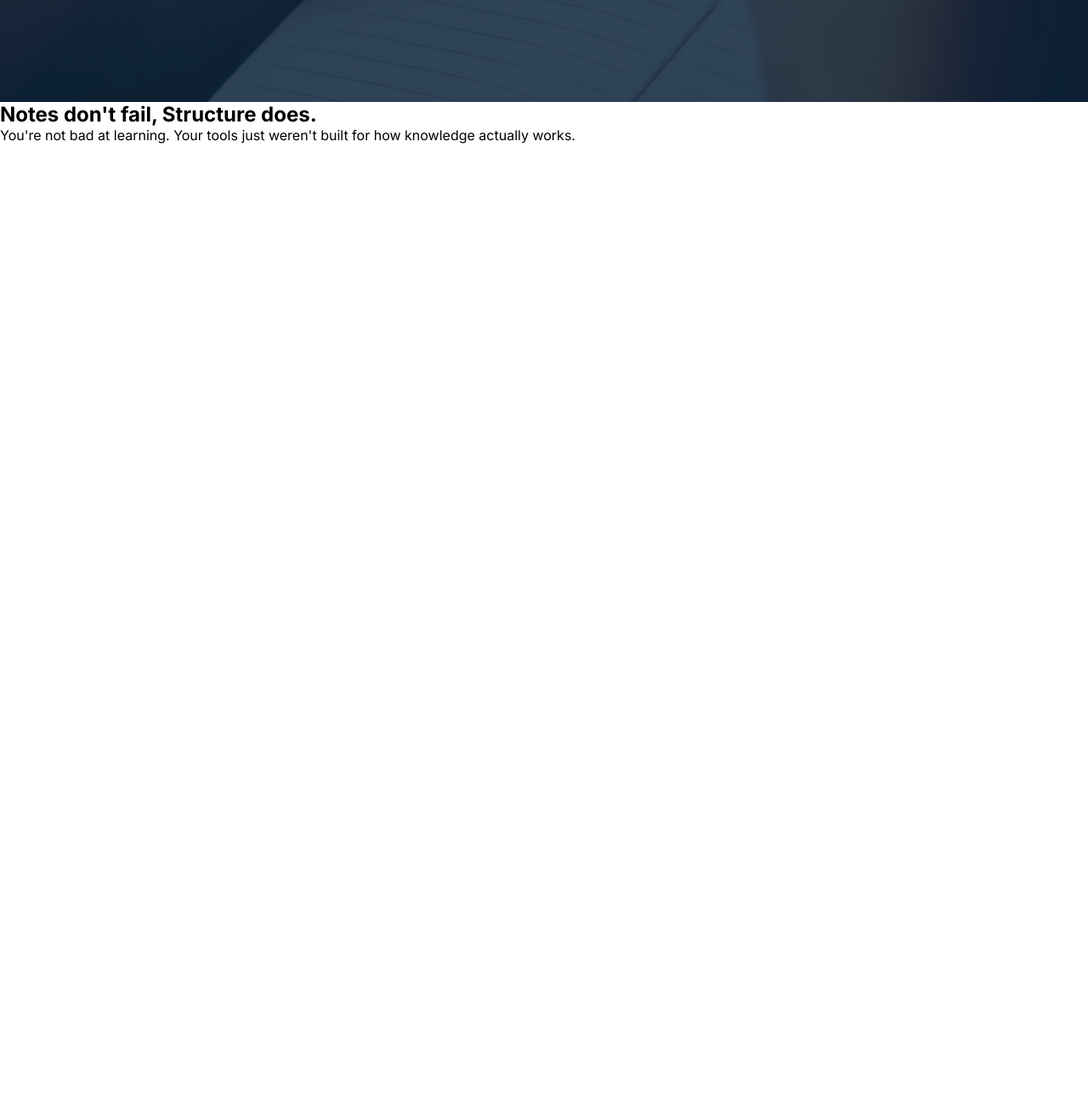
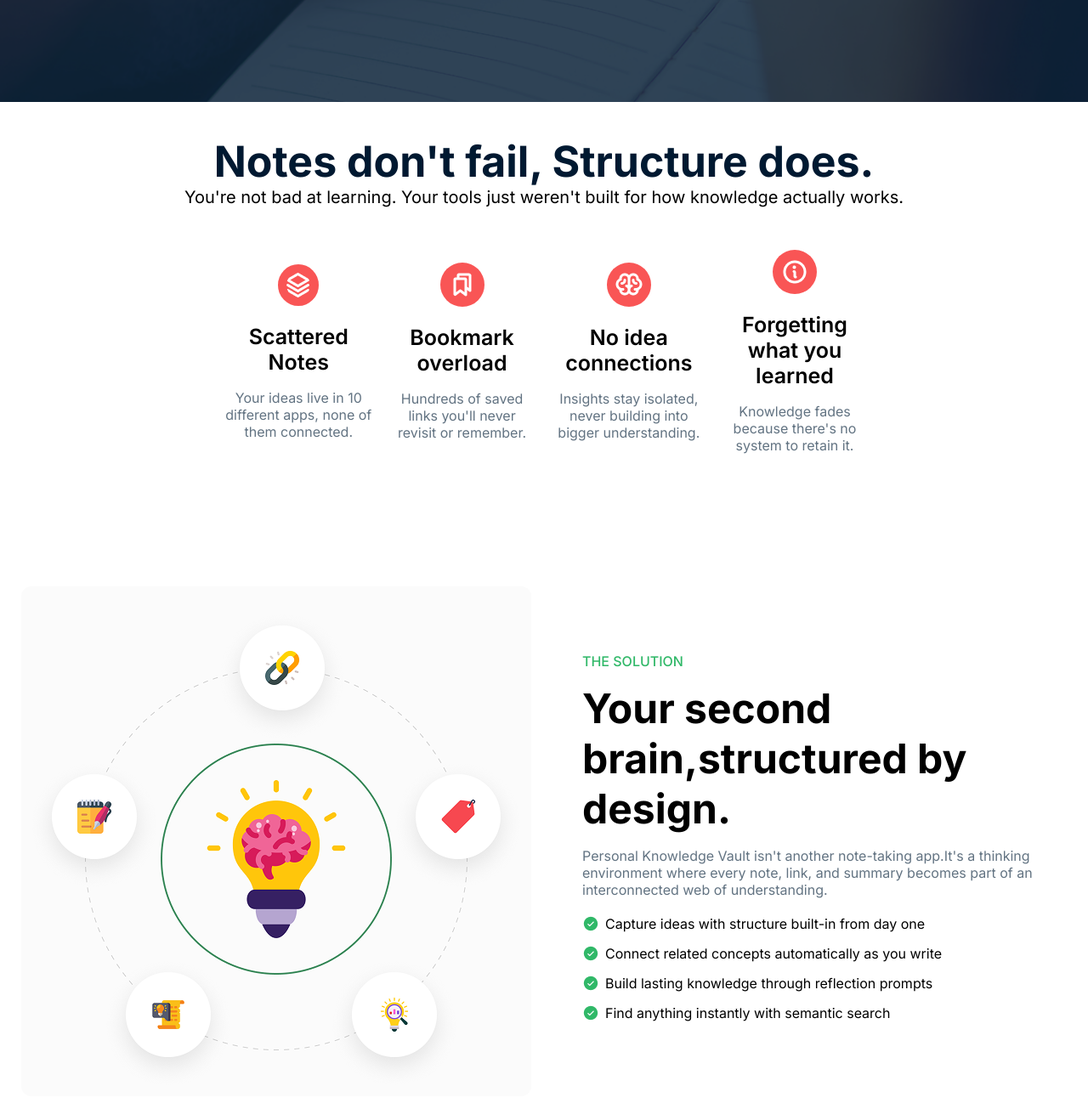
Before and after one commit to ShafiilSadat013/Assignment-1, a plain HTML site: page index.html in a window 1280 px wide. Shown: the part 674-1972 px from the top of the page at 85% size. Before the commit the page ends 843 px from the top, so only its background shows below. Drawn offline with Linux system fonts and the light colour scheme.

Commit message:
done till 3rd section

```diff
--- a/index.html
+++ b/index.html
@@ -42,16 +42,61 @@
     </header>
 
     <section id="sec2">
+    <div class="container">
             <div class="heading">
                 <h1>Notes don't fail, Structure does.</h1>
                 <p>You're not bad at learning. Your tools just weren't built for how knowledge actually works.</p>
             </div>
             <div class="card-container">
                 <div class="cards">
-
+                    <img src="assets/Vector.png" alt="">
+                    <h2>Scattered Notes</h2>
+                    <p>Your ideas live in 10 different apps, none of them connected.</p>
+                </div>
+                <div class="cards">
+                    <img src="assets/Bookmarks.png" alt="">
+                    <h2>Bookmark overload</h2>
+                    <p>Hundreds of saved links you'll never revisit or remember.</p>
+                </div>
+                <div class="cards">
+                    <img src="assets/Brain.png" alt="">
+                    <h2>No idea connections</h2>
+                    <p>Insights stay isolated, never building into bigger understanding.</p>
+                </div>
+                <div class="cards">
+                    <img src="assets/Info.png" alt="">
+                    <h2>Forgetting what you learned</h2>
+                    <p>Knowledge fades because there's no system to retain it.</p>
                 </div>
             </div>
+        </div>
+    </section>
 
+
+    <section id="sec3">
+        <div class="container">
+            <div class="container3">
+                <div class="picture">
+                    <img src="assets/knowledge.png" alt="">
+                </div>
+
+                <div class="writing">
+                    <h6>THE SOLUTION</h6>
+                    <h2>Your second brain,structured by design.</h2>
+                    <p>
+                        Personal Knowledge Vault isn't another note-taking app.It's a thinking environment where every note, link, and summary becomes part of an interconnected web of understanding.
+                    </p>
+
+                    <ul>
+                        <li><img src="assets/CheckCircle.png" alt="">Capture ideas with structure built-in from day one</li>
+                        <li><img src="assets/CheckCircle.png" alt="">Connect related concepts automatically as you write</li>
+                        <li><img src="assets/CheckCircle.png" alt="">Build lasting knowledge through reflection prompts</li>
+                        <li><img src="assets/CheckCircle.png" alt="">Find anything instantly with semantic search</li>
+
+                    </ul>
+                </div>
+            </div>
+        </div>
     </section>
 
 
--- a/styless/assignment1.css
+++ b/styless/assignment1.css
@@ -12,6 +12,12 @@
   font-family: "Inter", sans-serif;
   font-optical-sizing: auto;
 
+}
+
+.container{
+    max-width: 2100px;
+    margin: 0 auto;
+    padding: 0 25px;
 }
 
 
@@ -191,6 +197,111 @@ nav  .middle a{
 }
 
 .banner-content .banner-button .btn2:hover{
-    background-color: white;
-    color: black;
+    background-color: rgb(143, 143, 194);
+    color: rgb(255, 253, 253);
+    transform: scale(1.05);
 }
+
+
+#sec2{
+    width: 100%;
+    height: 450px;
+    padding: 40px 120px 120px 120px;
+    align-items: center;
+    text-align: center;
+}
+
+#sec2 .heading{
+    margin-bottom: 50px;
+}
+
+#sec2 .heading h1{
+    font-size: 50px;
+    color: #001931;
+}
+
+#sec2 .heading p{
+    font-size: 20px;
+}
+
+#sec2 .card-container{
+    display: flex;
+    align-items: center;
+    text-align: center;
+    gap: 25px;
+    padding-left: 120px;
+    padding-right: 120px;
+}
+
+/* icon bg circle */
+.card-container .cards img{
+
+    background-color: #F95555;
+    padding: 10px 10px 10px 10px;
+    border-radius: 50%;
+    margin-bottom: 17px;
+}
+
+.card-container .cards h2{
+    font-size: 25px;
+    font-weight: 600;
+    margin-bottom: 17px;
+}
+
+.card-container .cards p{
+    font-size: 16px;
+    color: #627382;
+}
+
+#sec3{
+    padding: 120px 0;
+}
+
+#sec3 .container3{
+
+    /* padding: 120px 120px 120px 120px; */
+    display: flex;
+    align-items: center;
+    gap: 60px;
+
+
+}
+
+.container3 .picture img{
+    width: 600px;
+    height: 600px;
+}
+
+.container3 .writing h6{
+    font-size: 16px;
+    color: #30B868;
+    font-weight: 500;
+
+}
+
+.writing h2{
+    margin-top: 16px;
+    font-size: 48px;
+    font-weight: bold;
+    margin-bottom: 16px;
+
+
+}
+
+.writing p{
+    font-size: 16px;
+    line-height: 20px;
+    text-align: left;
+    margin-bottom: 20px;
+    color: #627382;
+
+}
+.writing ul{
+    list-style: none;
+}
+
+.writing ul li{
+    display: flex;
+    gap: 7px;
+    margin-bottom: 15px;
+}
```
Lines whose indentation alone changed are shown as unchanged.
